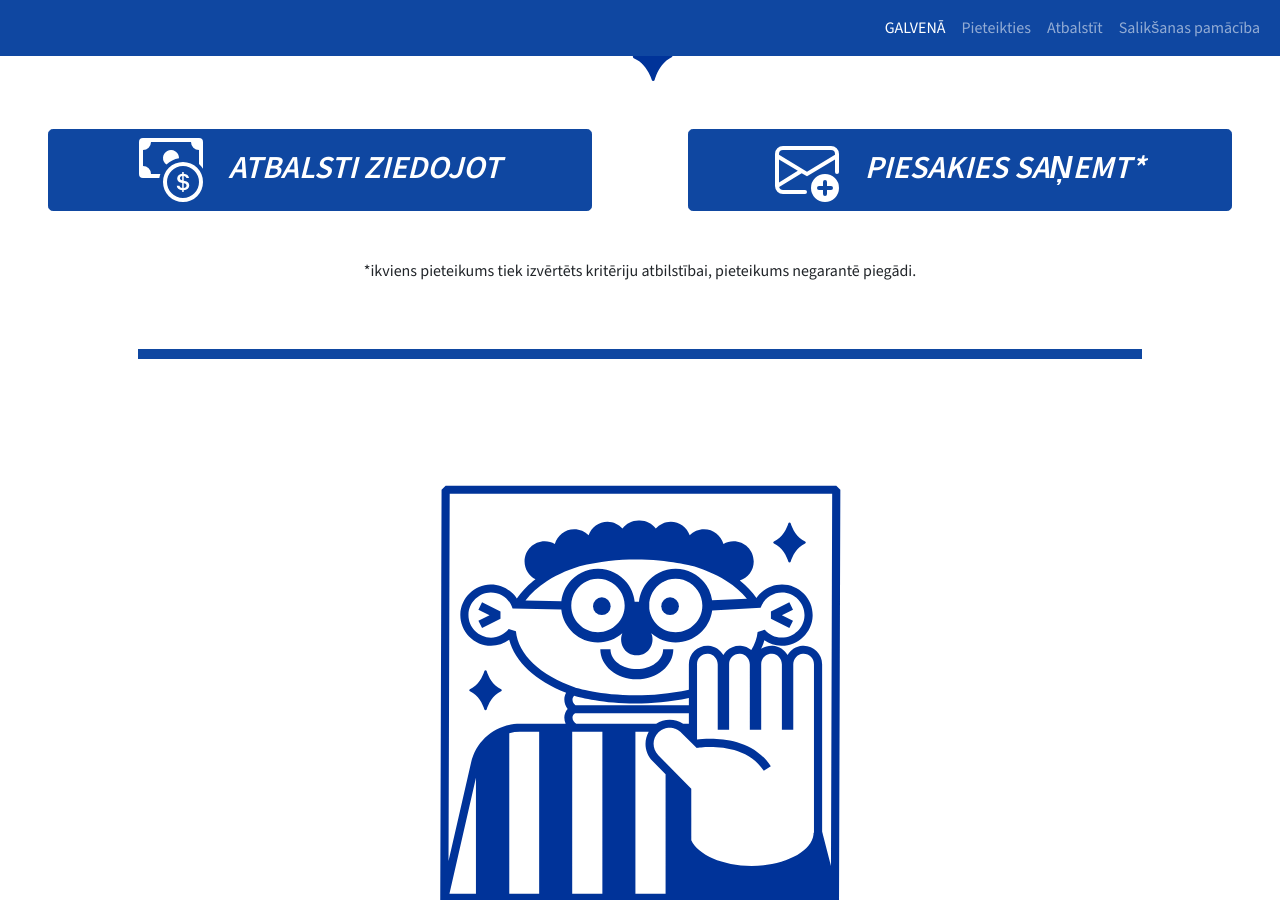
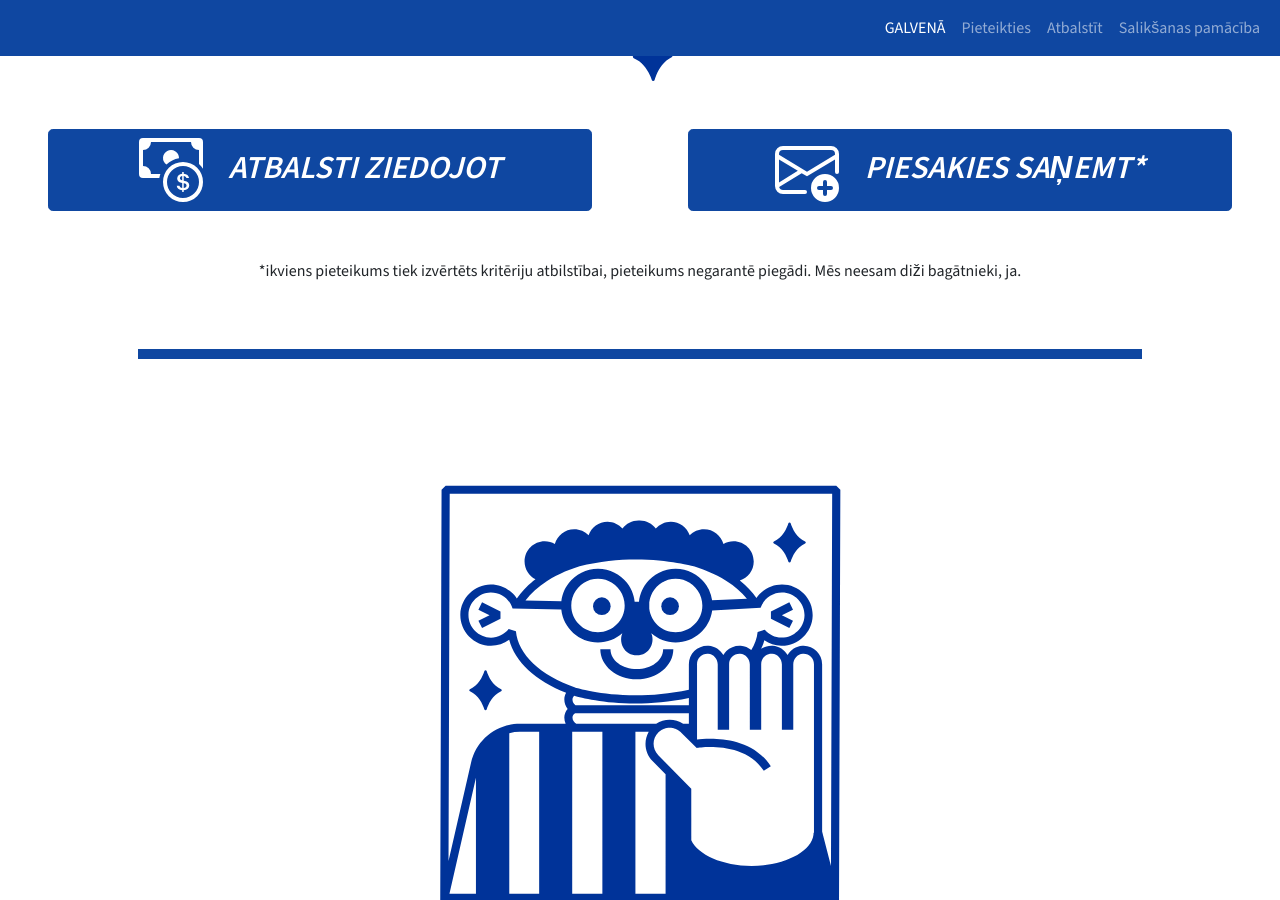
Before and after one commit to open-lv/air-guard-public, a Jekyll site: the page built from index.html, in a window 1280 px wide and 900 px high, scrolled down 2467 px. Built offline with Jekyll 4.4.1, drawn with Linux system fonts in a browser that asks for light colours; comment, search, counter and statistics services are not loaded; some of the changed text lies outside the part shown.

Commit message:
Deploying to gh-pages from @ open-lv/air-guard-public@d35ea364e4d4be49a1073d6ac8f70c6f634a4e48 🚀

```diff
--- a/index.html
+++ b/index.html
@@ -113,7 +113,7 @@ layout: default
 </svg>&nbsp&nbsp&nbsp&nbspPIESAKIES SAŅEMT*</a>
 
 		</div>
-		<p class="text-center p-10">*ikviens pieteikums tiek izvērtēts kritēriju atbilstībai, pieteikums negarantē piegādi.</p>
+		<p class="text-center p-10">*ikviens pieteikums tiek izvērtēts kritēriju atbilstībai, pieteikums negarantē piegādi. Mēs neesam diži bagātnieki, ja.</p>
 
 
 
@@ -223,7 +223,7 @@ layout: default
 </svg>&nbsp&nbsp&nbsp&nbspPIESAKIES SAŅEMT*</a>
 
 		</div>
-		<p class="text-center p-10">*ikviens pieteikums tiek izvērtēts kritēriju atbilstībai, pieteikums negarantē piegādi.</p>
+		<p class="text-center p-10">*ikviens pieteikums tiek izvērtēts kritēriju atbilstībai, pieteikums negarantē piegādi. Mēs neesam diži bagātnieki, ja.</p>
 	</div>
 		<center><span class="zila-linija-horiz"></span></center>
 
@@ -375,7 +375,7 @@ layout: default
 </svg>&nbsp&nbsp&nbsp&nbspPIESAKIES SAŅEMT*</a>
 
 		</div>
-		<p class="text-center p-10">*ikviens pieteikums tiek izvērtēts kritēriju atbilstībai, pieteikums negarantē piegādi.</p>
+		<p class="text-center p-10">*ikviens pieteikums tiek izvērtēts kritēriju atbilstībai, pieteikums negarantē piegādi. Mēs neesam diži bagātnieki, ja.</p>
 	</div>
 		<center><span class="zila-linija-horiz"></span></center>
 </main>
```
